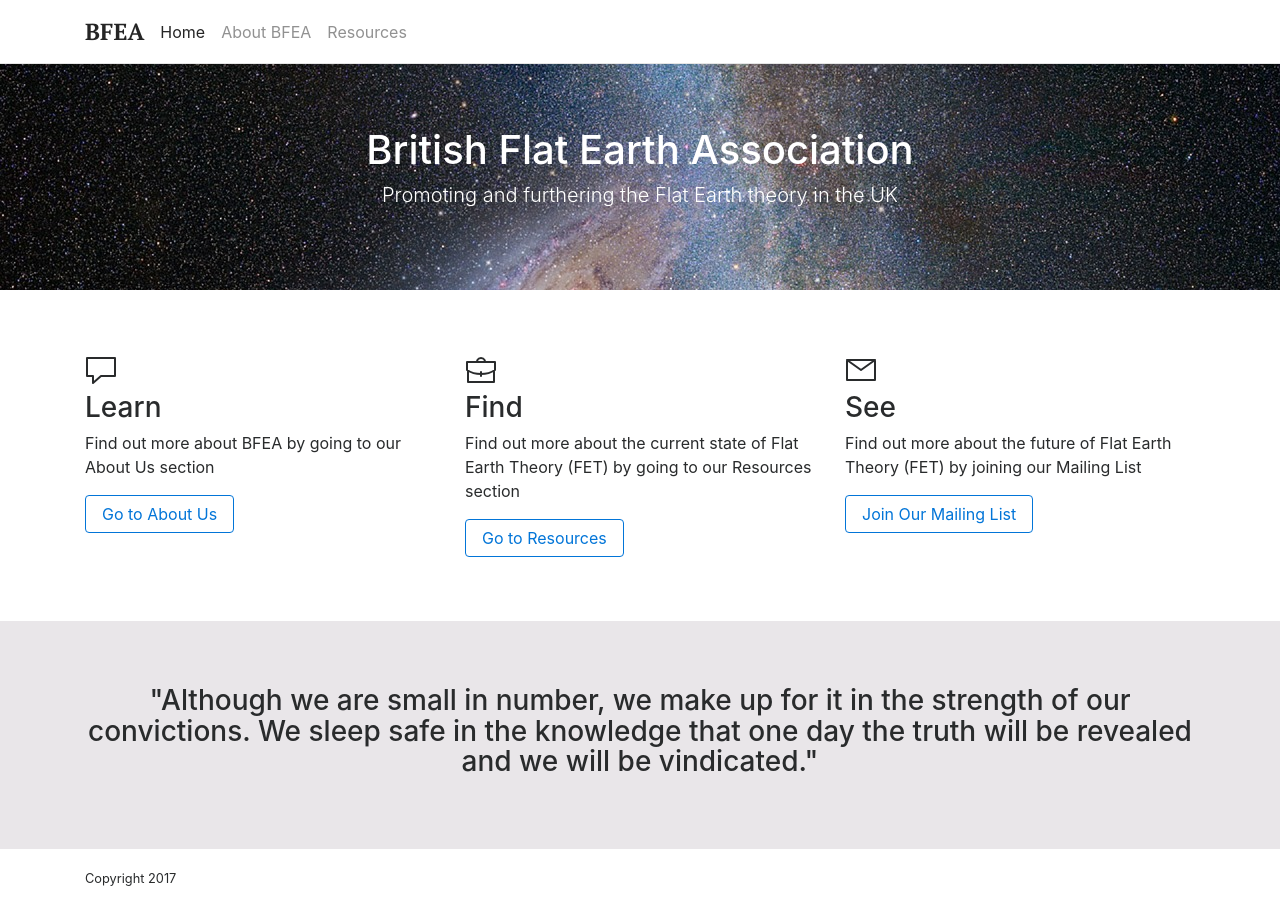
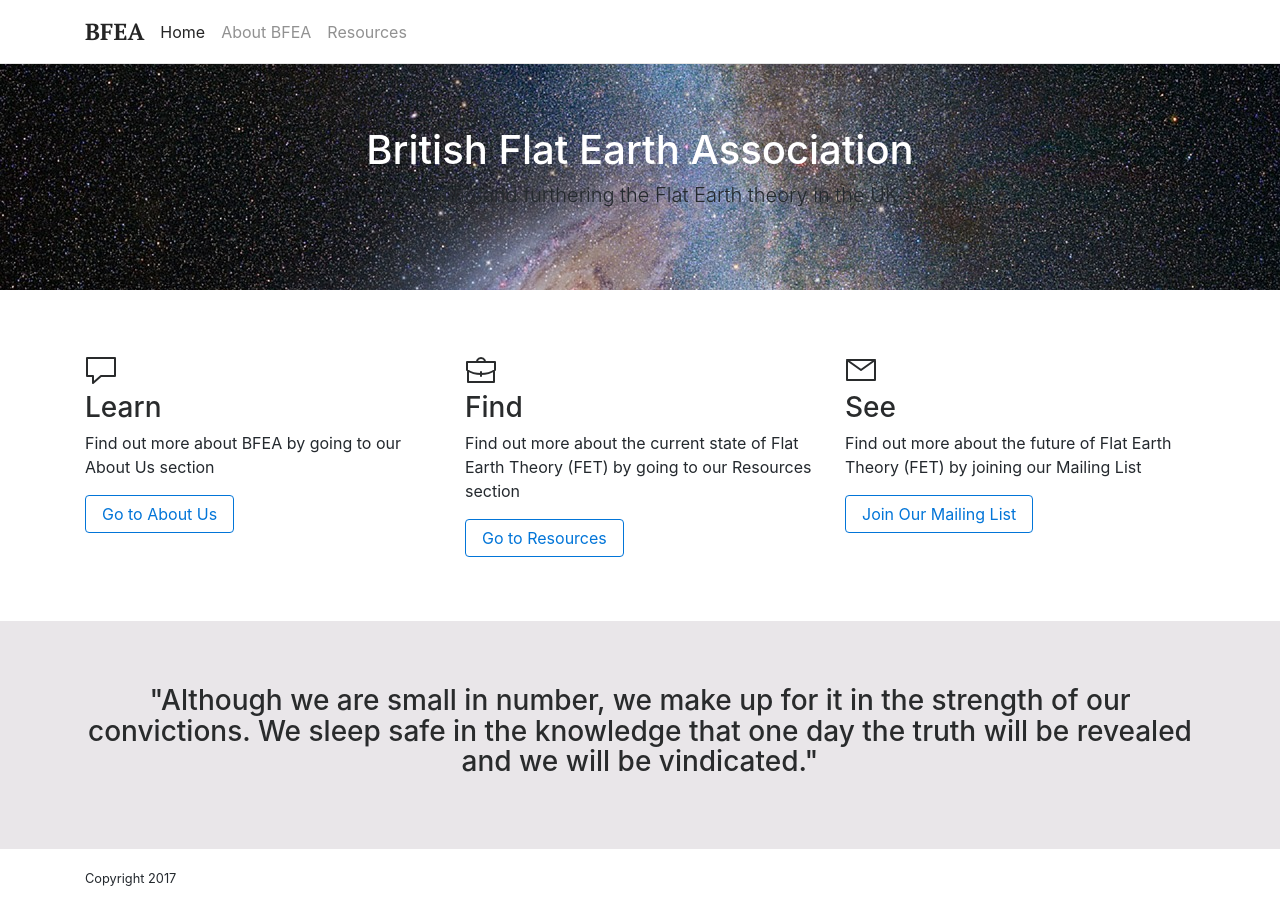
Before and after one commit to krussll/etsysimplicity, a Jekyll site: the page built from index.md, in a window 1280 px wide. Built offline with Jekyll 4.4.1, drawn with Linux system fonts in a browser that asks for light colours; a script that is not in the unit is left out.

Commit message:
Update main.scss

```diff
--- a/css/main.scss
+++ b/css/main.scss
@@ -6,6 +6,12 @@
 
 $jumbotron-background: #ECEEEF;
 $jumbotron-font: #FFF;
+
+$content-font: #24292e;
+
+p {
+  color: $content-font;
+}
 
 .bd-navbar {
   min-height: 4rem;
```
